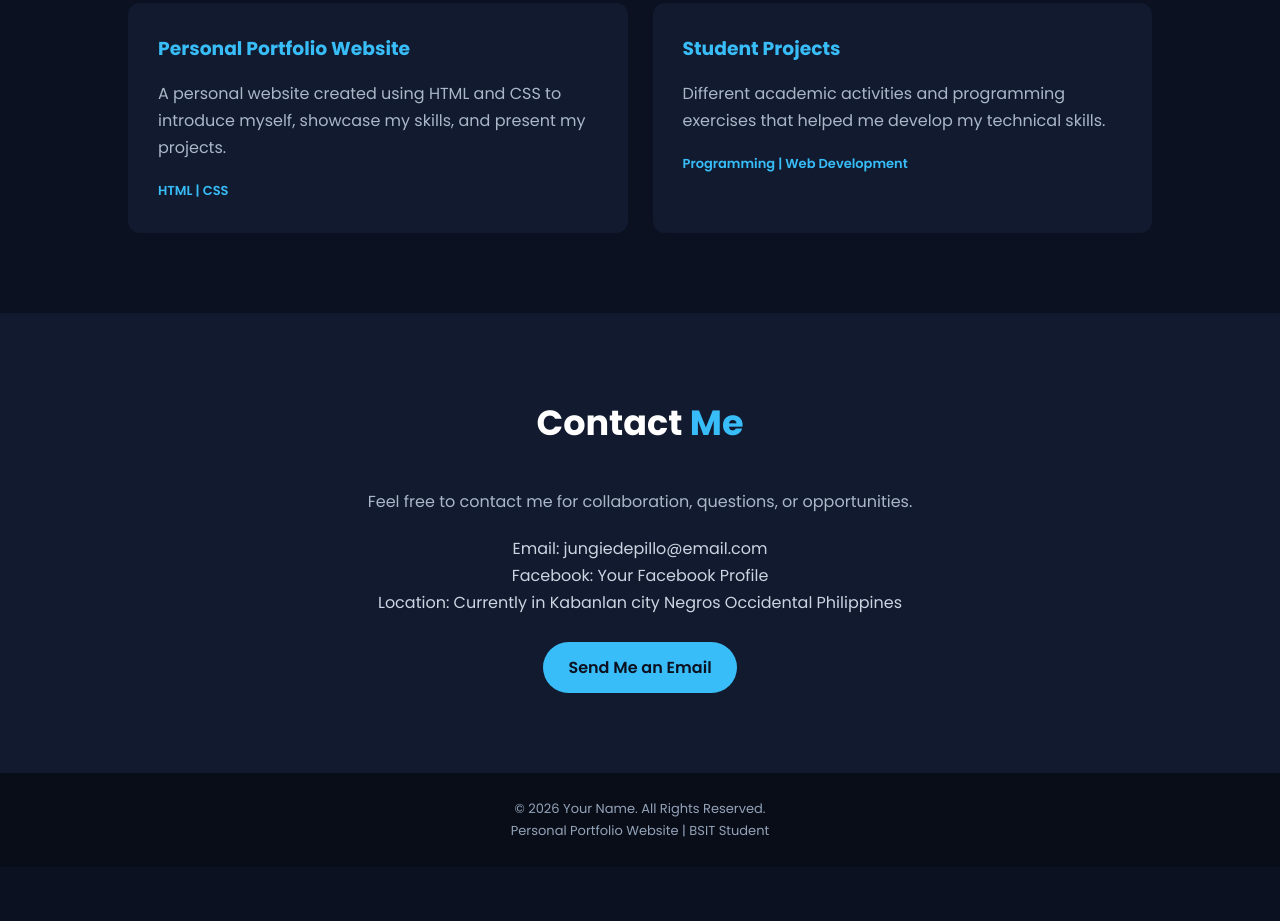
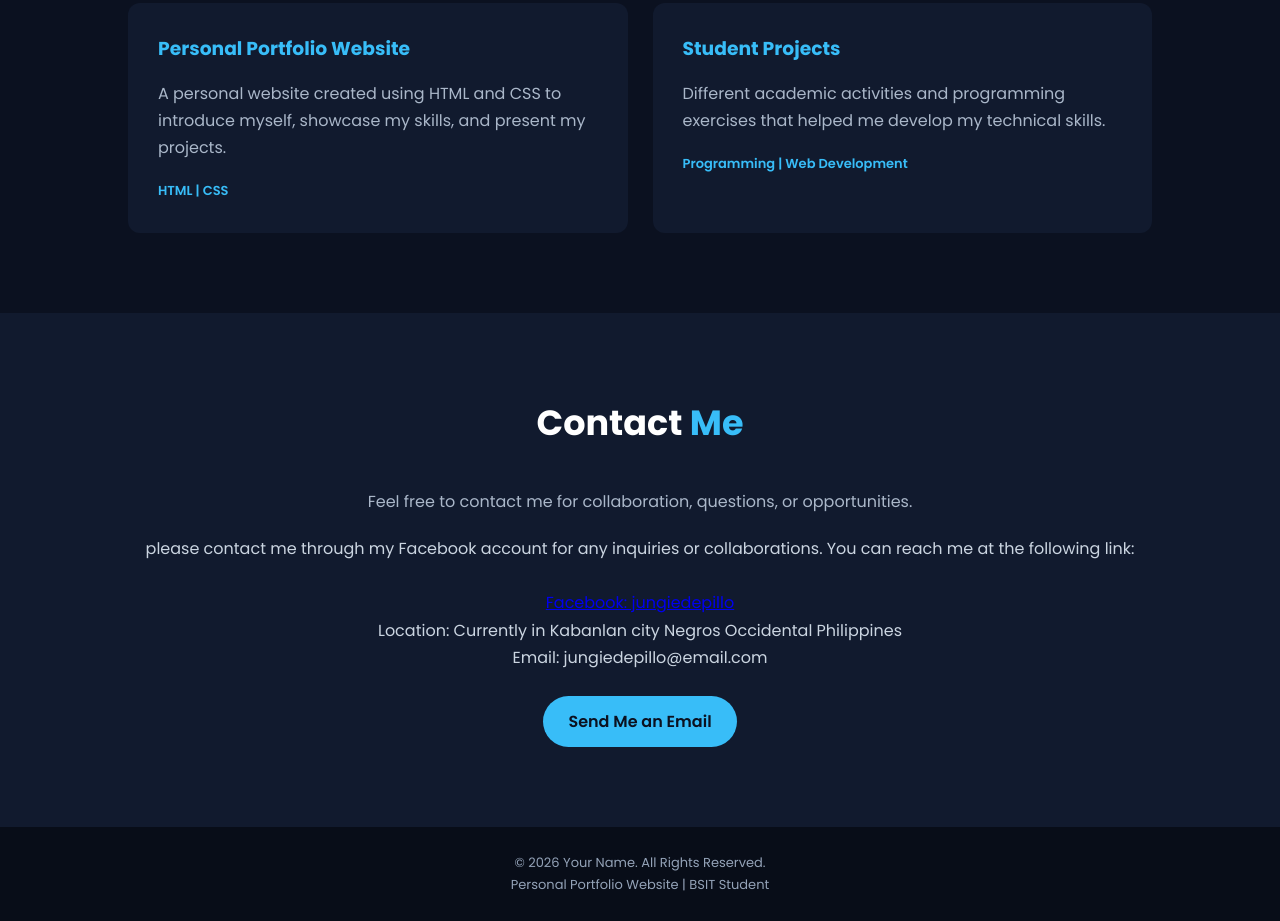
Before and after one commit to jungiedepillo-debug/Depillo-Project-1, a plain HTML site: page index.html in a window 1280 px wide. Shown: the part 1734-2655 px from the top of the page. Before the commit the page ends 2601 px from the top, so only its background shows below. Drawn offline with Linux system fonts and the light colour scheme.

Commit message:
add Notes in contact

```diff
--- a/index.html
+++ b/index.html
@@ -142,12 +142,16 @@
 
         <div class="contact-info">
 
-            <p>
-                Email: jungiedepillo@email.com</p>
-            <p>Facebook: Your Facebook Profile</p>
+            <a href="https://www.facebook.com/jungiealpuerto"></a>
+
+
+
+            <p> please contact me through my Facebook account for any inquiries or collaborations. You can reach me at the following link: </p> <br>
+            <a href="https://www.facebook.com/jungiealpuerto" target="_blank">Facebook: jungiedepillo</a>
             <p>Location: Currently in Kabanlan city
             Negros Occidental
             Philippines</p>
+              <p>        Email: jungiedepillo@email.com</p>
         </div>
 
         <a href="mailto:jungiedepillo@email.com" class="btn">
```
